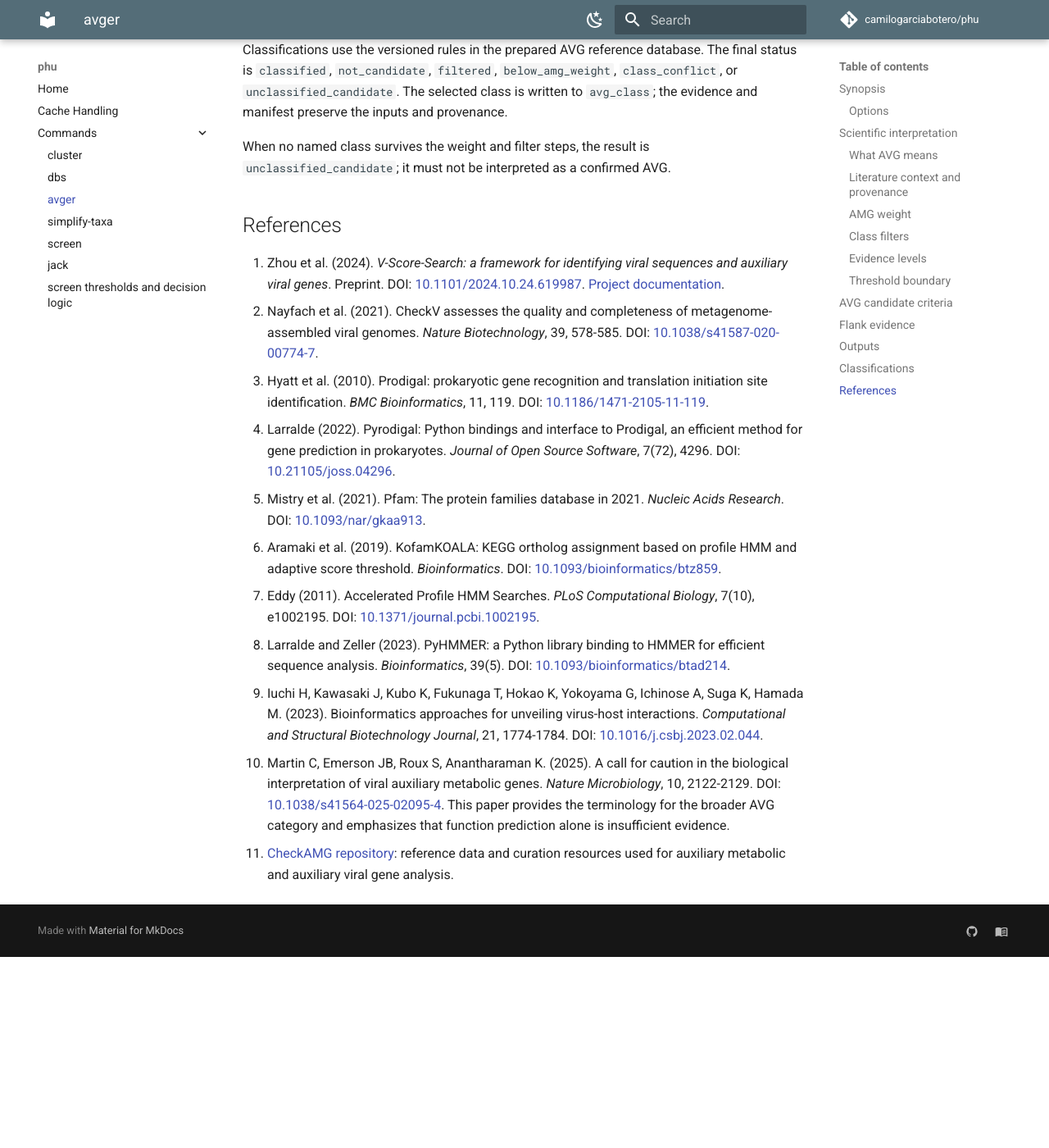
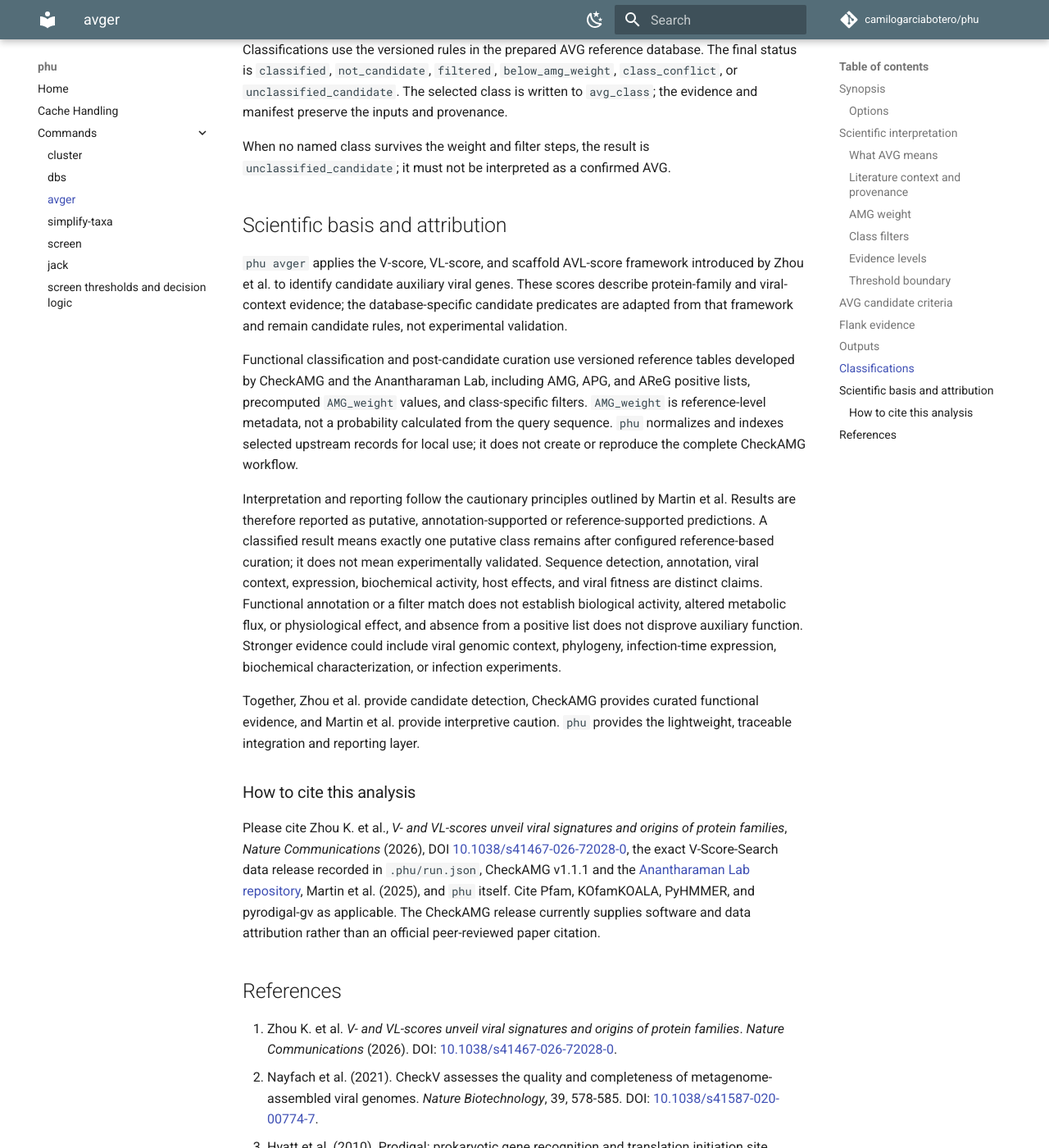
Before and after one commit to camilogarciabotero/phu, an MkDocs documentation site: the page built from docs/commands/avger.md, in a window 1280 px wide and 1400 px high, scrolled down 8148 px. Shown: the whole window at 82% size. Built offline with MkDocs 1.6.1 and Material for MkDocs 9.7.7, drawn with Linux system fonts in a browser that asks for light colours; comment, search, counter and statistics services are not loaded; before the commit the page ends 9315 px from its top, so only the background shows below that.

Commit message:
Enhance avger documentation: add scientific basis, attribution details, and citation guidelines for improved clarity and user guidance

```diff
--- a/docs/commands/avger.md
+++ b/docs/commands/avger.md
@@ -304,12 +304,53 @@ and provenance.
 When no named class survives the weight and filter steps, the result is
 `unclassified_candidate`; it must not be interpreted as a confirmed AVG.
 
+## Scientific basis and attribution
+
+`phu avger` applies the V-score, VL-score, and scaffold AVL-score framework
+introduced by Zhou et al. to identify candidate auxiliary viral genes. These
+scores describe protein-family and viral-context evidence; the database-specific
+candidate predicates are adapted from that framework and remain candidate rules,
+not experimental validation.
+
+Functional classification and post-candidate curation use versioned reference
+tables developed by CheckAMG and the Anantharaman Lab, including AMG, APG, and
+AReG positive lists, precomputed `AMG_weight` values, and class-specific
+filters. `AMG_weight` is reference-level metadata, not a probability calculated
+from the query sequence. `phu` normalizes and indexes selected upstream records
+for local use; it does not create or reproduce the complete CheckAMG workflow.
+
+Interpretation and reporting follow the cautionary principles outlined by Martin
+et al. Results are therefore reported as putative, annotation-supported or
+reference-supported predictions. A classified result means exactly one putative
+class remains after configured reference-based curation; it does not mean
+experimentally validated. Sequence detection, annotation, viral context,
+expression, biochemical activity, host effects, and viral fitness are distinct
+claims. Functional annotation or a filter match does not establish biological
+activity, altered metabolic flux, or physiological effect, and absence from a
+positive list does not disprove auxiliary function. Stronger evidence could
+include viral genomic context, phylogeny, infection-time expression, biochemical
+characterization, or infection experiments.
+
+Together, Zhou et al. provide candidate detection, CheckAMG provides curated
+functional evidence, and Martin et al. provide interpretive caution. `phu`
+provides the lightweight, traceable integration and reporting layer.
+
+### How to cite this analysis
+
+Please cite Zhou K. et al., *V- and VL-scores unveil viral signatures and origins
+of protein families*, *Nature Communications* (2026), DOI
+[10.1038/s41467-026-72028-0](https://doi.org/10.1038/s41467-026-72028-0), the
+exact V-Score-Search data release recorded in `.phu/run.json`, CheckAMG v1.1.1
+and the [Anantharaman Lab repository](https://github.com/AnantharamanLab/CheckAMG),
+Martin et al. (2025), and `phu` itself. Cite Pfam, KOfamKOALA, PyHMMER, and
+pyrodigal-gv as applicable. The CheckAMG release currently supplies software
+and data attribution rather than an official peer-reviewed paper citation.
+
 ## References
 
-1. Zhou et al. (2024). *V-Score-Search: a framework for identifying viral
-    sequences and auxiliary viral genes*. Preprint. DOI:
-    [10.1101/2024.10.24.619987](https://doi.org/10.1101/2024.10.24.619987).
-    [Project documentation](https://github.com/AnantharamanLab/V-Score-Search).
+1. Zhou K. et al. *V- and VL-scores unveil viral signatures and origins of
+    protein families*. *Nature Communications* (2026). DOI:
+    [10.1038/s41467-026-72028-0](https://doi.org/10.1038/s41467-026-72028-0).
 2. Nayfach et al. (2021). CheckV assesses the quality and completeness of
     metagenome-assembled viral genomes. *Nature Biotechnology*, 39, 578-585.
     DOI: [10.1038/s41587-020-00774-7](https://doi.org/10.1038/s41587-020-00774-7).
```
Also changed, not shown: README.md (+5 -0 lines).
